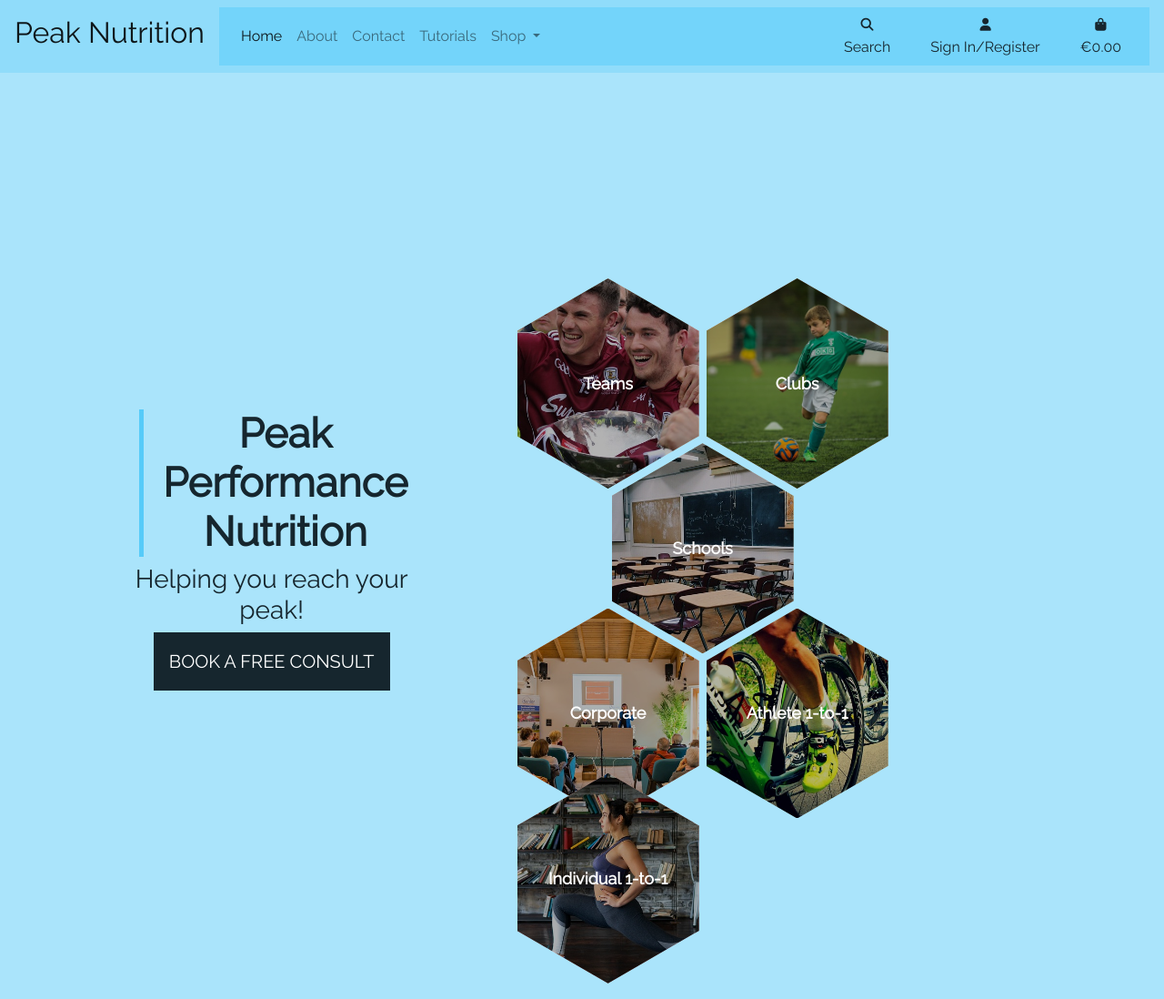
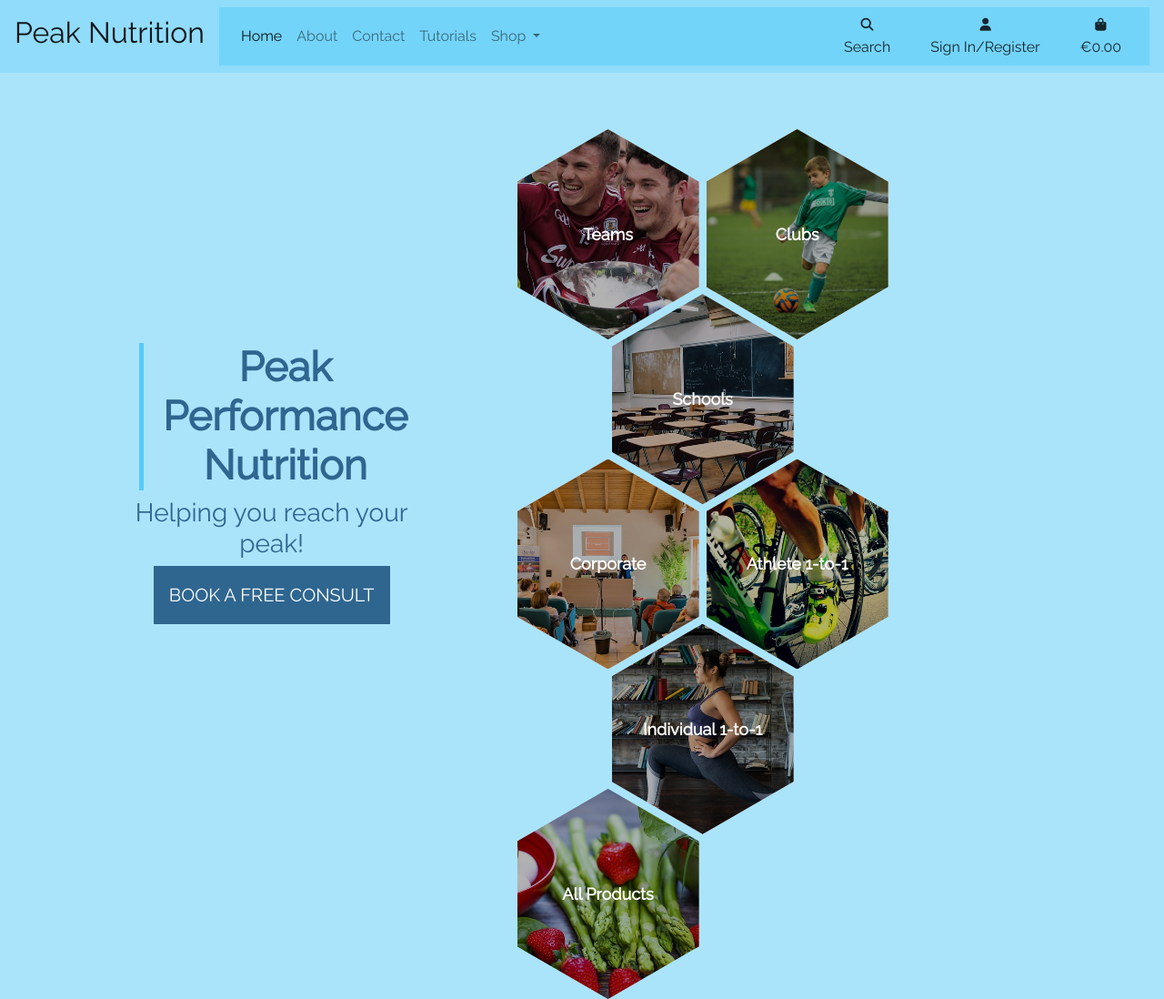
Before and after one commit to culanomeara/pp5-peaknutrition, a Django app: page / in a window 1280 px wide. Shown: the whole page at 91% size. Run offline with Django 3.2, Linux system fonts and the light colour scheme; some libraries are stand-ins or nearby versions.

Commit message:
Add All products option to home and shop menu

```diff
--- a/home/templates/home/index.html
+++ b/home/templates/home/index.html
@@ -73,6 +73,13 @@
                   <div class="hexagon-text">Individual 1-to-1</div>
                 </a>
               </div>
+              <div class="hexagon">
+                <a href="#" aria-label="If you are unsure of what product you are looking for, all products is where you can look">
+                  <div class="img-wrapper"
+                    style="background-image: url('/static/images/proper-nutrition-4235473_640.jpg');"></div>
+                  <div class="hexagon-text">All Products</div>
+                </a>
+              </div>
             </div>
           </div>
         </div>
--- a/static/css/base.css
+++ b/static/css/base.css
@@ -15,7 +15,7 @@ body {
     margin: 0 auto;
     background-color: rgba(86, 203, 249, 0.5);
     font-family: 'Raleway', sans-serif;
-    color: #16262eff;
+    color: #2f6690ff;
 }
 
 header {
@@ -28,7 +28,7 @@ h1 {
 
 h2 {
     font-weight: 700;
-    color: #16262eff;
+    color: #2f6690ff;
     font-size: 45px;
     margin-left: 10px;
     margin-top: 20px;
@@ -70,7 +70,7 @@ for Font Awesome icons */
 }
 
 .shop-now-button {
-    background: #16262eff;
+    background: #2f6690ff;
     color: white;
     min-width: 260px;
 }
@@ -86,7 +86,7 @@ for Font Awesome icons */
 .btn-black:hover,
 .btn-black:active,
 .btn-black:focus {
-    background: #16262eff;
+    background:  black;
     color: white;
 }
 
@@ -117,7 +117,7 @@ for Font Awesome icons */
         z-index: 1030;
     }
 
-    .header-container {
+    /* .header-container {
         padding-top: 164px;
-    }
+    } */
 }
```
